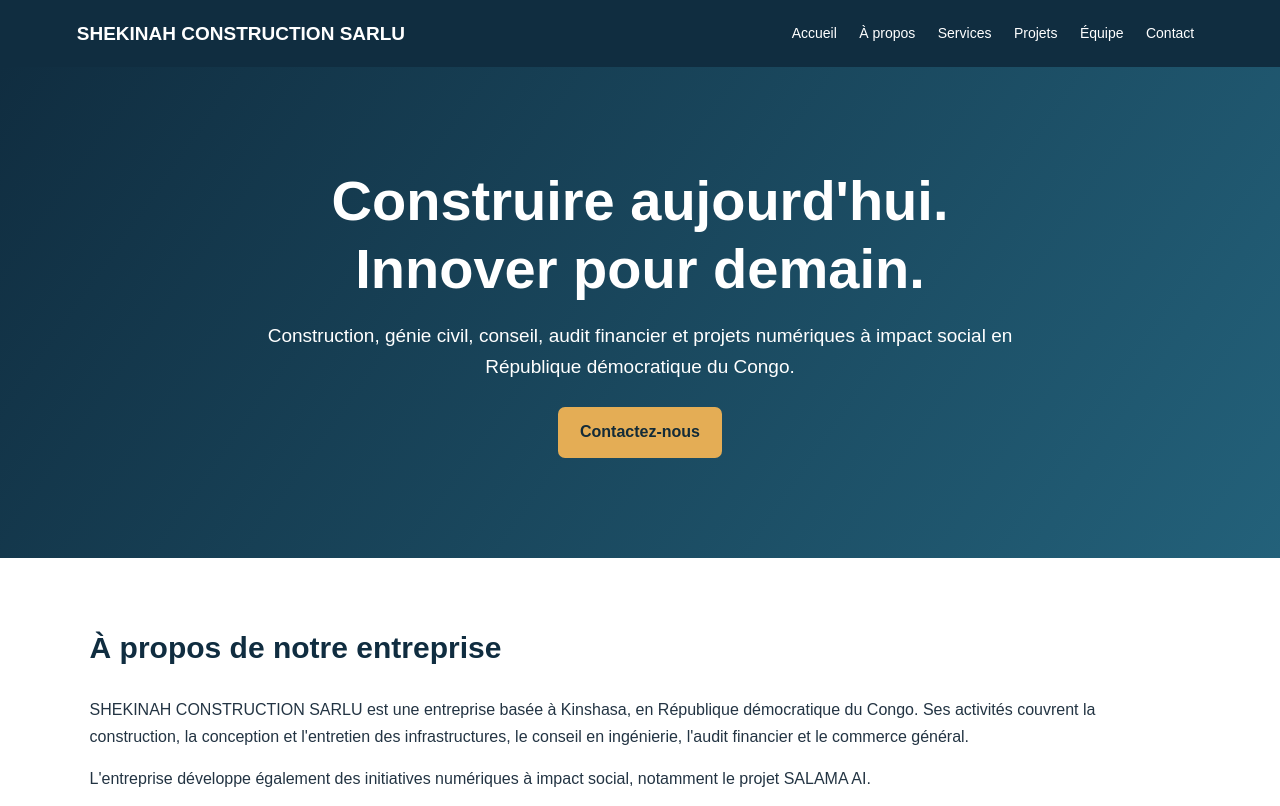
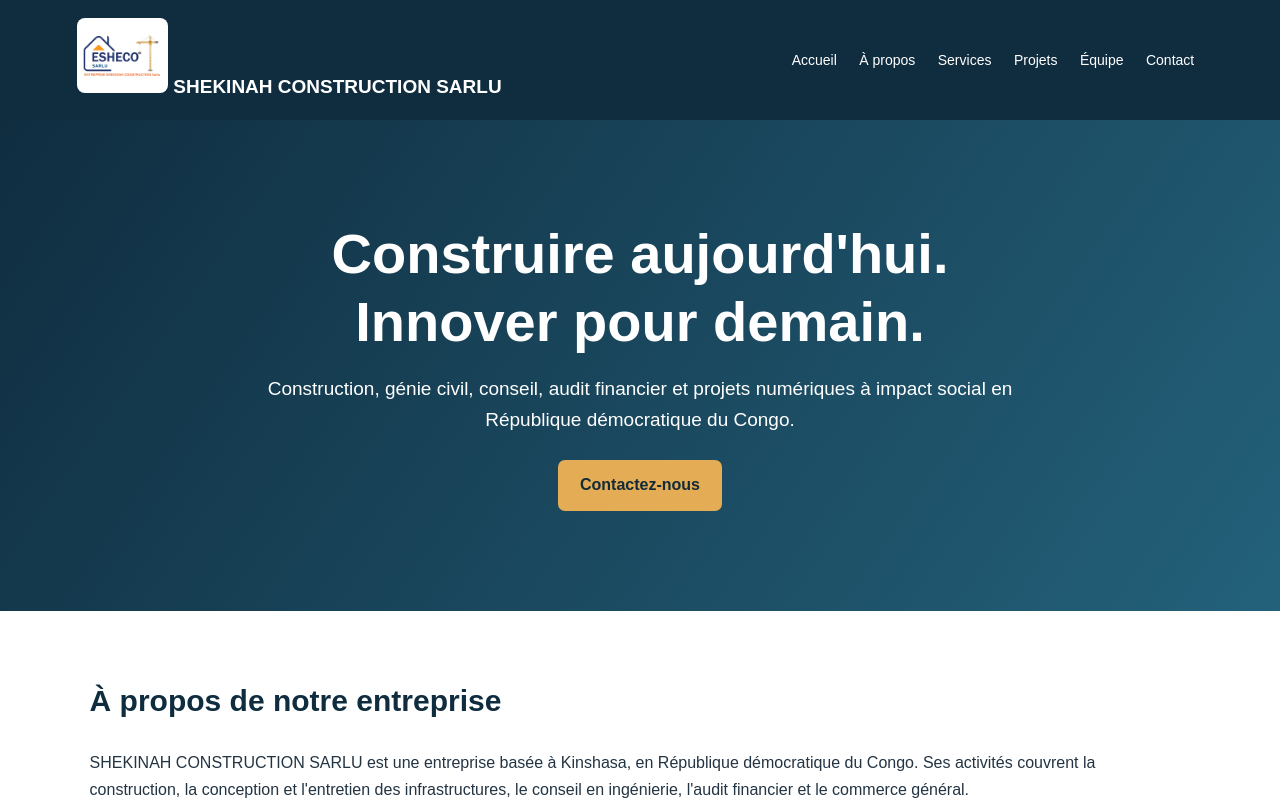
Before and after one commit to salama-ai-protection/shekinah-construction, a plain HTML site: page index.html in a window 1280 px wide. Shown: the top 806 px of the page. Drawn offline with Linux system fonts and the light colour scheme.

Commit message:
Update logo section in index.html

```diff
--- a/index.html
+++ b/index.html
@@ -32,7 +32,13 @@
 </head>
 <body>
   <header>
-    <div class="logo">SHEKINAH CONSTRUCTION SARLU</div>
+
+<div class="logo">
+  <img src="logo-esheco.png"
+       alt="Logo officiel ESHECO SARLU"
+       style="height:75px;max-width:100%;object-fit:contain;background:white;padding:5px;border-radius:8px;">
+  <span>SHEKINAH CONSTRUCTION SARLU</span>
+</div>
     <nav>
       <a href="#accueil">Accueil</a>
       <a href="#apropos">À propos</a>
```
